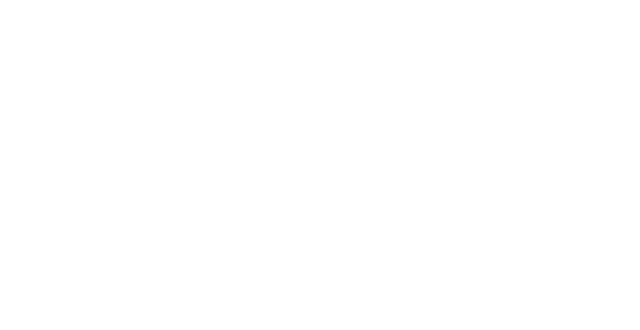
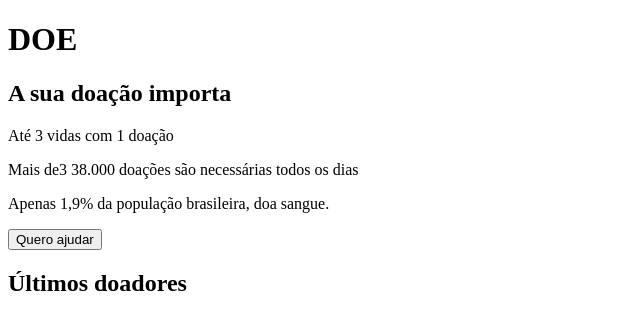
Before and after one commit to Cauany/MaratonaDev_DOE, a plain HTML site: page index.html in a window 1280 px wide. Shown: the whole page, without its empty margins (0-640 px from the left). Drawn offline with Linux system fonts and the light colour scheme.

Commit message:
Foi criado o arquivo style.css e incluido um título, header, main, footer, paragráfo e um button no index.html

```diff
--- a/index.html
+++ b/index.html
@@ -3,9 +3,26 @@
     <head>
         <meta charset="UTF-8">
         <meta name="viewport" content="width=device-width, initial-scale=1.0">
-    <title>Index</title>
+        <title>Doe sangue! Doe Vida</title>
     </head>
     <body>
-    <!--  -->
+        <!-- Conteudo do topo -->
+        <header>
+            <h1>DOE</h1>
+            <h2> A sua doação importa</h2>
+            <p> Até 3 vidas com 1 doação </p>
+            <p>Mais de3 38.000 doações são necessárias todos os dias</p>
+            <p> Apenas 1,9% da população brasileira, doa sangue.</p>
+
+            <button> Quero ajudar </button>
+        </header>
+        <!-- Conteudo central -->
+        <main>
+            <h2> Últimos doadores </h2>
+        </main>
+        <!-- Rodapé -->
+        <footer>
+
+        </footer>
     </body>
 </html>
```
Also changed, not shown: style.css (added). Lines whose indentation alone changed are shown as unchanged.
